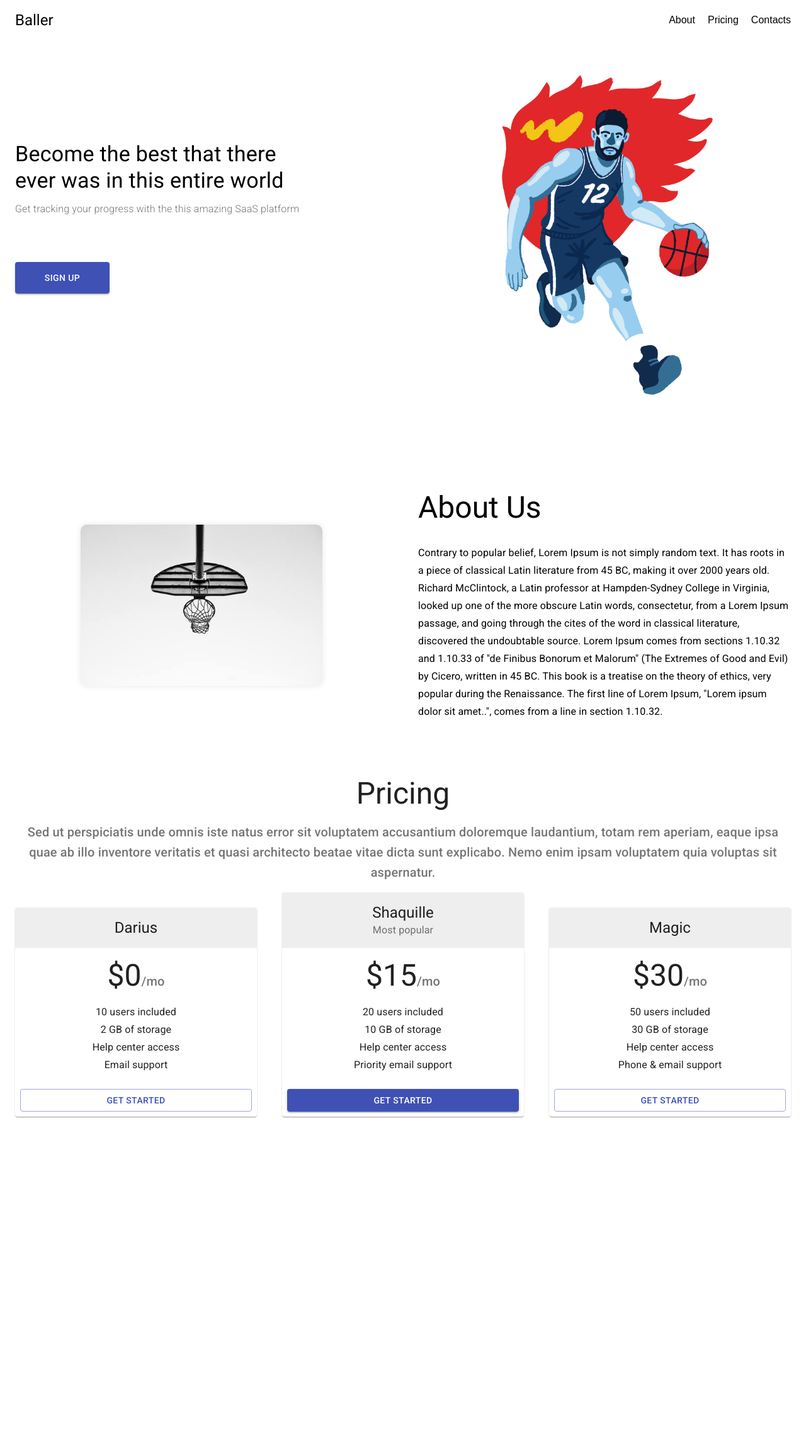
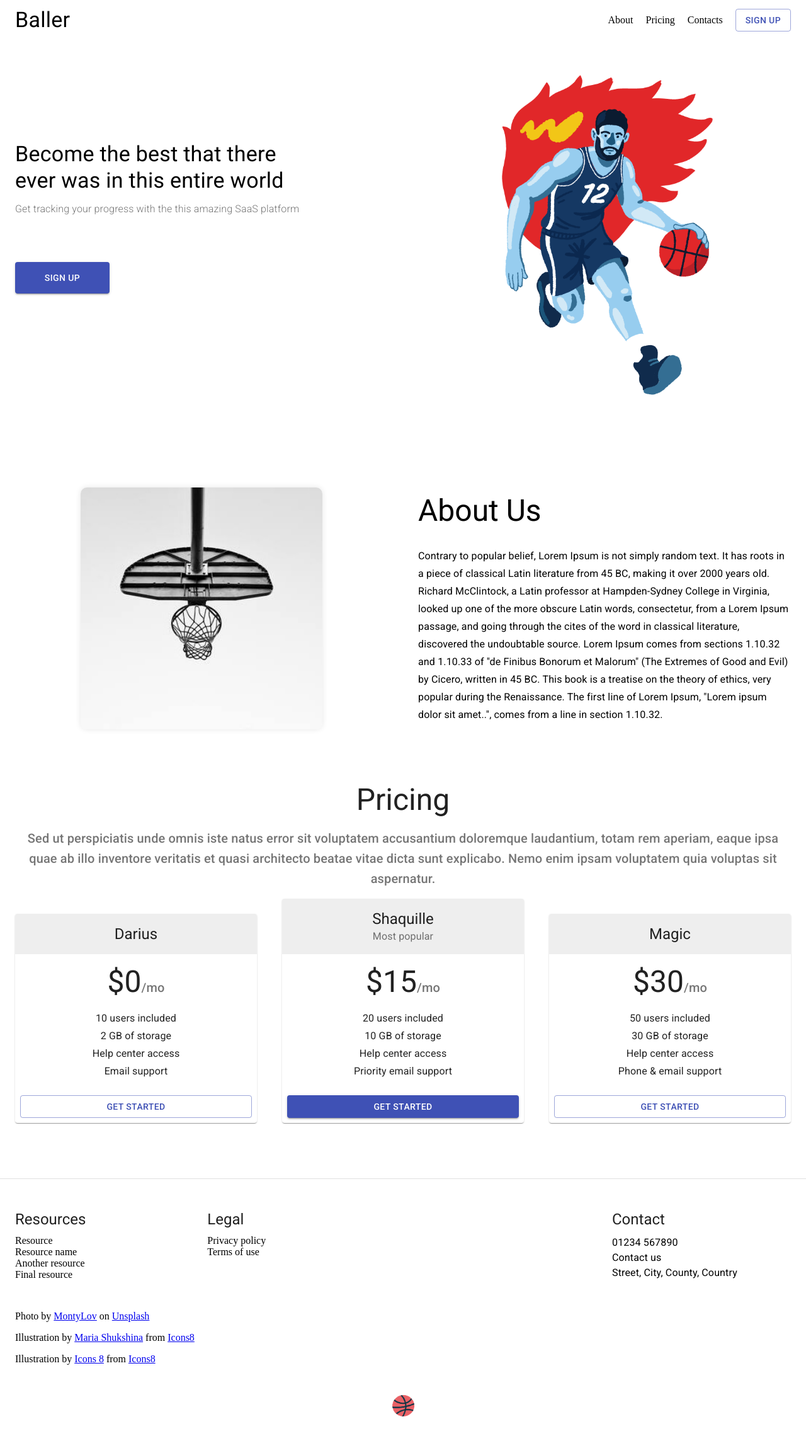
Before and after one commit to DariusPirvulescu/goco-test-client, a React (Create React App) app: page / in a window 1280 px wide. Shown: the top 2288 px of the page at 63% size. Before the commit the page ends 1797 px from the top, so only its background shows below. Built offline with nearby package versions, Linux system fonts and the light colour scheme.

Commit message:
Add Footer and footer data

```diff
--- a/package.json
+++ b/package.json
@@ -12,6 +12,7 @@
     "react": "^17.0.1",
     "react-dom": "^17.0.1",
     "react-router-dom": "^5.2.0",
+    "react-router-hash-link": "^2.3.1",
     "react-scripts": "4.0.1",
     "web-vitals": "^0.2.4"
   },
--- a/public/index.html
+++ b/public/index.html
@@ -47,7 +47,8 @@
       body {
         margin: 0;
         padding: 0;
-        font-family: sans-serif;
+        max-width: 100vw;
+        /* font-family: sans-serif; */
       }
     </style>
   </body>
--- /dev/null
+++ b/src/assets/data/footerInfo.js
@@ -0,0 +1,10 @@
+export const footers = [
+  {
+    title: 'Resources',
+    description: ['Resource', 'Resource name', 'Another resource', 'Final resource'],
+  },
+  {
+    title: 'Legal',
+    description: ['Privacy policy', 'Terms of use'],
+  },
+];
--- a/src/components/App.js
+++ b/src/components/App.js
@@ -10,6 +10,7 @@ import Homepage from "components/organisms/Homepage";
 import Login from "components/organisms/Login";
 import Register from "components/organisms/Register";
 import ResetPass from "components/organisms/ResetPass";
+import Footer from "components/molecules/Footer";
 
 const App = () => {
   const [user, setUser] = useState({});
@@ -45,6 +46,7 @@ const App = () => {
           <Route path='/register' component={Register} />
           <Route path='/reset' component={ResetPass} />
         </Switch>
+        <Footer />
       </UserContext.Provider>
     </Router>
   )
--- a/src/components/molecules/About.js
+++ b/src/components/molecules/About.js
@@ -20,7 +20,7 @@ const useStyle = makeStyles((theme) => ({
   },
   imgAbout: {
     // width: "80%",
-    padding: '0 24px',
+    padding: "0 24px",
     margin: "20px auto",
     borderRadius: 10,
     display: "block",
@@ -46,7 +46,7 @@ const About = () => {
   const classes = useStyle();
 
   return (
-    <div className={classes.root}>
+    <div className={classes.root} id="about">
       <Grid container className={classes.gridContainer}>
         <Grid item xs={12} md={6}>
           <img src={aboutImg} alt="basket net" className={classes.imgAbout} />
@@ -76,7 +76,6 @@ const About = () => {
             </Typography>
           </div>
         </Grid>
-        {/* <span>Photo by <a href="https://unsplash.com/@montylov?utm_source=unsplash&amp;utm_medium=referral&amp;utm_content=creditCopyText">MontyLov</a> on <a href="https://unsplash.com/s/photos/basketball?utm_source=unsplash&amp;utm_medium=referral&amp;utm_content=creditCopyText">Unsplash</a></span> */}
       </Grid>
     </div>
   );
--- /dev/null
+++ b/src/components/molecules/Footer.js
@@ -0,0 +1,105 @@
+import React from "react";
+
+import { makeStyles } from "@material-ui/core/styles";
+import Grid from "@material-ui/core/Grid";
+import Typography from "@material-ui/core/Typography";
+
+import TextLink from "components/atoms/TextLink";
+
+import { footers } from "assets/data/footerInfo";
+import logo from "assets/images/logo.png";
+
+const useStyle = makeStyles((theme) => ({
+  footer: {
+    borderTop: `1px solid ${theme.palette.divider}`,
+    marginTop: theme.spacing(8),
+    padding: 24,
+    [theme.breakpoints.up("sm")]: {
+      paddingTop: theme.spacing(6),
+      paddingBottom: theme.spacing(6),
+    },
+  },
+  logoContainer: {
+    textAlign: "center",
+  },
+  logo: {
+    width: 35,
+    margin: "auto",
+  },
+}));
+
+const Footer = () => {
+  const classes = useStyle();
+
+  return (
+    <div id="contact" className={classes.footer}>
+      <Grid container spacing={4} justify="space-between">
+        <Grid item container sm={9}>
+          {footers.map((footer) => (
+            <Grid item xs={6} sm={4} key={footer.title}>
+              <Typography variant="h5" color="textPrimary" gutterBottom>
+                {footer.title}
+              </Typography>
+              <ul>
+                {footer.description.map((item) => (
+                  <li key={item}>
+                    <TextLink
+                      href="#"
+                      variant="subtitle2"
+                      color="textSecondary"
+                    >
+                      {item}
+                    </TextLink>
+                  </li>
+                ))}
+              </ul>
+            </Grid>
+          ))}
+        </Grid>
+        <Grid item sm={3}>
+          <Typography variant="h5" color="textPrimary" gutterBottom>
+            Contact
+          </Typography>
+
+          <Typography>01234 567890</Typography>
+          <Typography>
+            <TextLink href="/#">Contact us</TextLink>
+          </Typography>
+          <Typography>Street, City, County, Country</Typography>
+        </Grid>
+
+        <Grid item xs={12}>
+          <p>
+            Photo by{" "}
+            <a href="https://unsplash.com/@montylov?utm_source=unsplash&amp;utm_medium=referral&amp;utm_content=creditCopyText">
+              MontyLov
+            </a>{" "}
+            on{" "}
+            <a href="https://unsplash.com/s/photos/basketball?utm_source=unsplash&amp;utm_medium=referral&amp;utm_content=creditCopyText">
+              Unsplash
+            </a>
+          </p>
+          <p>
+            Illustration by <a href="undefined">Maria Shukshina</a> from{" "}
+            <a href="https://icons8.com/">Icons8</a>
+          </p>
+          <p>
+            Illustration by <a href="undefined">Icons 8</a> from{" "}
+            <a href="https://icons8.com/">Icons8</a>
+          </p>
+        </Grid>
+
+        <Grid
+          item
+          xs={12}
+          className={classes.logoContainer}
+          alignItems="center"
+        >
+          <img src={logo} alt="basket ball logo" className={classes.logo} />
+        </Grid>
+      </Grid>
+    </div>
+  );
+};
+
+export default Footer;
--- a/src/components/molecules/Navbar.js
+++ b/src/components/molecules/Navbar.js
@@ -9,6 +9,7 @@ import ListItem from "@material-ui/core/ListItem";
 import ListItemText from "@material-ui/core/ListItemText";
 import Divider from "@material-ui/core/Divider";
 import Button from "@material-ui/core/Button";
+import { HashLink as Link } from "react-router-hash-link";
 
 import BurgerMenu from "components/atoms/BurgerMenu";
 import TemporaryDrawer from "components/atoms/TemporaryDrawer";
@@ -48,6 +49,7 @@ const useStyles = makeStyles((theme) => ({
   },
   navLinks: {
     display: "flex",
+    alignItems: "center",
     gap: "20px",
   },
 }));
@@ -97,24 +99,39 @@ const NavBar = () => {
     <div className={classes.grow}>
       <AppBar color="inherit" className={classes.appBar} position="static">
         <Toolbar>
-          <Typography className={classes.title} variant="h5" noWrap>
+          <Typography className={classes.title} variant="h4" noWrap>
             <TextLink to="/">Baller</TextLink>
           </Typography>
 
           <div className={classes.grow} />
           <div className={classes.sectionDesktop}>
             <div className={classes.navLinks}>
-              <TextLink to="/">About</TextLink>
+              <Link
+                to="#about"
+                style={{ textDecoration: "none", color: "#000" }}
+              >
+                About
+              </Link>
 
-              <TextLink to="/">Pricing</TextLink>
+              <Link
+                to="/#pricing"
+                style={{ textDecoration: "none", color: "#000" }}
+              >
+                Pricing
+              </Link>
 
-              <TextLink to="/">Contacts</TextLink>
+              <Link
+                to="/#contact"
+                style={{ textDecoration: "none", color: "#000" }}
+              >
+                Contacts
+              </Link>
 
-              {/* <TextLink to="/register">
-                <Button variant="contained" color="primary">
+              <TextLink to="/register">
+                <Button variant="outlined" color="primary">
                   Sign Up
                 </Button>
-              </TextLink> */}
+              </TextLink>
             </div>
           </div>
           <div className={classes.sectionMobile}>
--- a/src/components/molecules/Pricing.js
+++ b/src/components/molecules/Pricing.js
@@ -6,6 +6,7 @@ import Typography from "@material-ui/core/Typography";
 
 import InfoCard from "components/atoms/InfoCard";
 import CardBody from "components/atoms/CardBody";
+import ActionButton from "components/atoms/ActionButton";
 
 import { priceGroups } from "assets/data/priceGroups";
 
@@ -26,7 +27,7 @@ const Pricing = () => {
   const classes = useStyle();
 
   return (
-    <div className={classes.root}>
+    <div className={classes.root} id="pricing">
       <Typography
         component="h2"
         variant="h3"
```
Also changed, not shown: src/assets/images/about.jpg, src/assets/images/logo.png (added).
